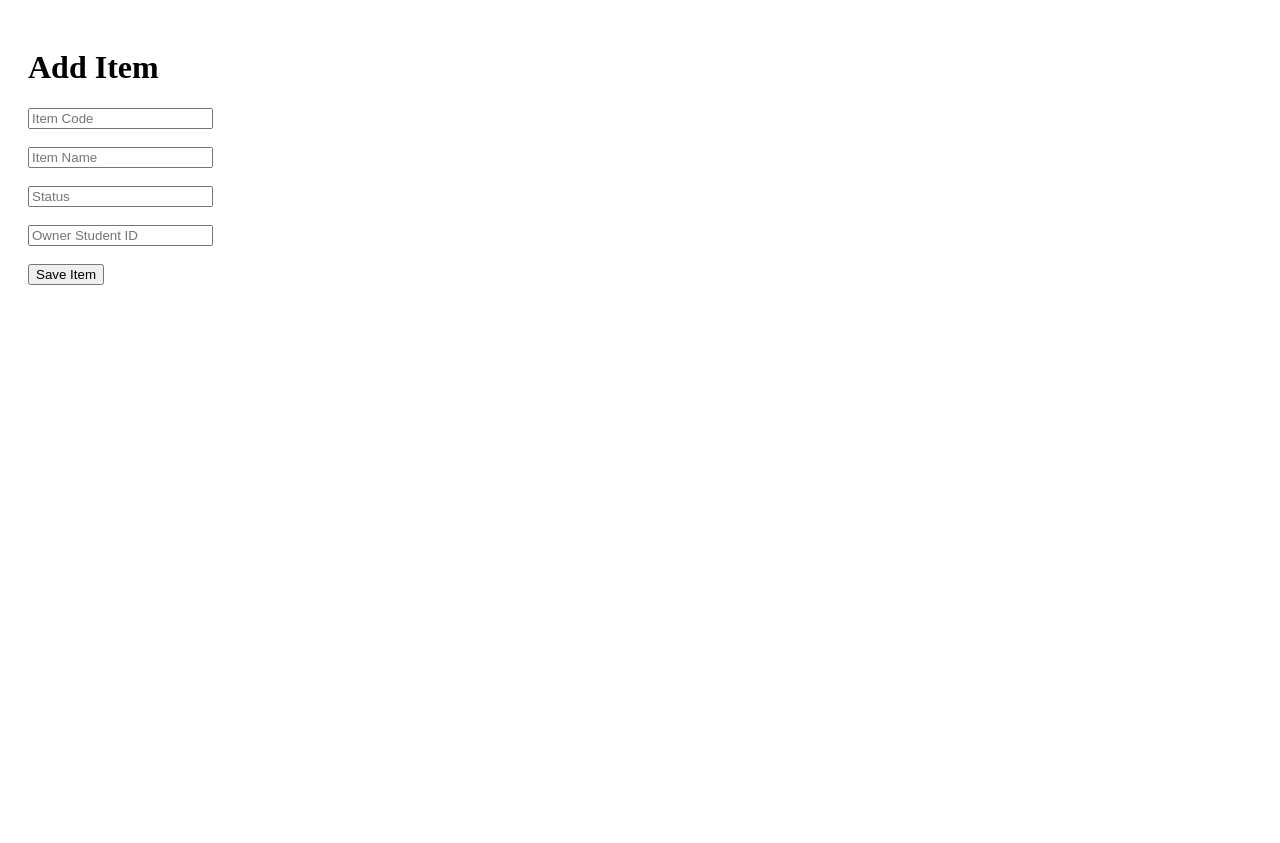
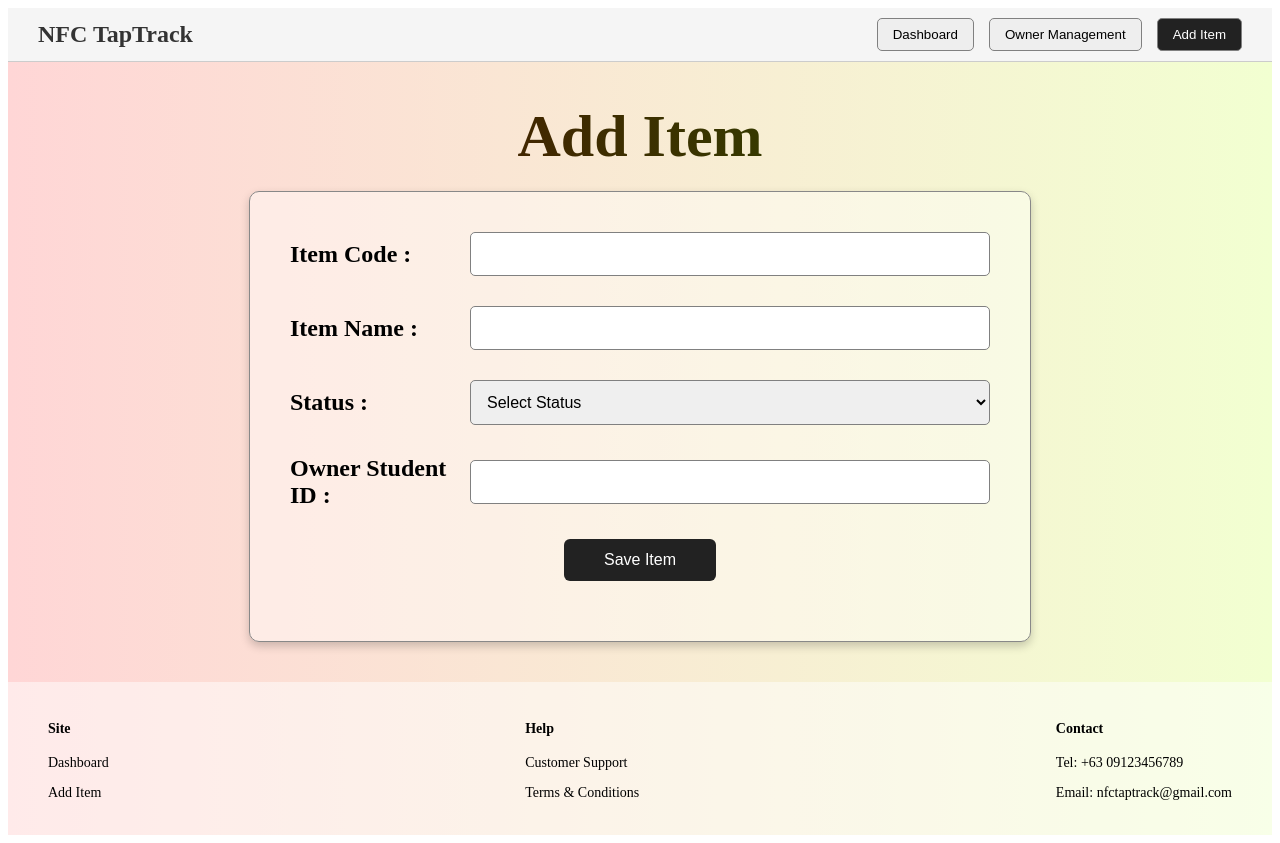
Before and after one commit to Sijeey17/nfctaptrack, a Next.js app: page /admin/add-item in a window 1280 px wide. Before the commit the page ends 800 px from the top, so only its background shows below. Built offline with nearby package versions, Linux system fonts and the light colour scheme.

Commit message:
add-item fixed

```diff
--- a/app/login/page.tsx
+++ b/app/login/page.tsx
@@ -145,7 +145,7 @@ export default function Login() {
               value={email}
               onChange={(e) => setEmail(e.target.value)}
               style={{
-                width: "100%",
+                width: "94%",
                 padding: "10px",
                 borderRadius: "5px",
                 border: "1px solid gray",
--- a/pages/admin/add-item.js
+++ b/pages/admin/add-item.js
@@ -2,18 +2,18 @@ import { useState } from "react";
 import supabase from "../../lib/supabase";
 import { useRouter } from "next/router";
 
-export default function AddItem(){
+export default function AddItem() {
 
   const router = useRouter();
 
-  const [itemCode,setItemCode] = useState("");
-  const [itemName,setItemName] = useState("");
-  const [status,setStatus] = useState("");
-  const [ownerId,setOwnerId] = useState("");
+  const [itemCode, setItemCode] = useState("");
+  const [itemName, setItemName] = useState("");
+  const [status, setStatus] = useState("");
+  const [ownerId, setOwnerId] = useState("");
 
-  const [message,setMessage] = useState("");
+  const [message, setMessage] = useState("");
 
-  async function addItem(){
+  async function addItem() {
 
     // =========================
     // CHECK IF OWNER EXISTS
@@ -23,15 +23,12 @@ export default function AddItem(){
       .select("*")
       .eq("student_id", ownerId.trim());
 
-      console.log("OWNER RESULT:", owner);
-      console.log("OWNER ERROR:", ownerError);
-
     // OWNER NOT FOUND
-    if(ownerError || owner.length === 0){
+    if (ownerError || owner.length === 0) {
 
       console.log(ownerError);
 
-      setMessage("Owner student ID not found");
+      setMessage("❌ Owner student ID not found");
       return;
     }
 
@@ -50,70 +47,294 @@ export default function AddItem(){
       ]);
 
     // INSERT ERROR
-    if(error){
+    if (error) {
 
       console.log(error);
 
-      setMessage("Failed to add item");
+      setMessage("❌ Failed to add item");
       return;
     }
 
     // SUCCESS
-    setMessage("Item added successfully!");
+    setMessage("✅ Item added successfully!");
 
     // REDIRECT
-    setTimeout(()=>{
+    setTimeout(() => {
       router.push("/admin/dashboard");
-    },1500);
+    }, 1500);
   }
 
-  return(
-    <div style={{padding:"20px"}}>
+  return (
+    <div
+      style={{
+        minHeight: "100vh",
+        background:
+          "linear-gradient(to right, #ffd6d6, #f2ffd1)",
+        display: "flex",
+        flexDirection: "column",
+        justifyContent: "space-between"
+      }}
+    >
 
-      <h1>Add Item</h1>
+      {/* HEADER */}
+      <div
+        style={{
+          backgroundColor: "#f5f5f5",
+          padding: "10px 30px",
+          display: "flex",
+          justifyContent: "space-between",
+          alignItems: "center",
+          borderBottom: "1px solid #ccc"
+        }}
+      >
+
+        <h2
+          style={{
+            margin: 0,
+            color: "#333"
+          }}
+        >
+          NFC TapTrack
+        </h2>
+
+        <div
+          style={{
+            display: "flex",
+            gap: "15px"
+          }}
+        >
+
+          <button
+            onClick={() => router.push("/admin/dashboard")}
+            style={navButton}
+          >
+            Dashboard
+          </button>
+
+          <button
+            onClick={() => router.push("/admin/owners")}
+            style={navButton}
+          >
+            Owner Management
+          </button>
+
+          <button
+            style={{
+              ...navButton,
+              backgroundColor: "#222",
+              color: "white"
+            }}
+          >
+            Add Item
+          </button>
+
+        </div>
+      </div>
+
+      {/* TITLE */}
+      <div
+        style={{
+          textAlign: "center",
+          marginTop: "40px"
+        }}
+      >
+        <h1
+          style={{
+            fontSize: "60px",
+            margin: 0,
+            fontWeight: "bold",
+            background:
+              "linear-gradient(to right, #5b0000, #1d5f00)",
+            WebkitBackgroundClip: "text",
+            WebkitTextFillColor: "transparent"
+          }}
+        >
+          Add Item
+        </h1>
+      </div>
+
+      {/* FORM */}
+      <div
+        style={{
+          display: "flex",
+          justifyContent: "center",
+          marginTop: "20px",
+          marginBottom: "40px"
+        }}
+      >
+
+        <div
+          style={{
+            width: "700px",
+            backgroundColor: "rgba(255,255,255,0.4)",
+            border: "1px solid #888",
+            borderRadius: "10px",
+            padding: "40px",
+            boxShadow: "0 4px 10px rgba(0,0,0,0.2)"
+          }}
+        >
+
+          {/* ITEM CODE */}
+          <div style={fieldStyle}>
+            <label style={labelStyle}>
+              Item Code :
+            </label>
 
             <input
               type="text"
-        placeholder="Item Code"
               value={itemCode}
-        onChange={(e)=>setItemCode(e.target.value)}
+              onChange={(e) => setItemCode(e.target.value)}
+              style={inputStyle}
             />
+          </div>
 
-      <br/><br/>
+          {/* ITEM NAME */}
+          <div style={fieldStyle}>
+            <label style={labelStyle}>
+              Item Name :
+            </label>
 
             <input
               type="text"
-        placeholder="Item Name"
               value={itemName}
-        onChange={(e)=>setItemName(e.target.value)}
+              onChange={(e) => setItemName(e.target.value)}
+              style={inputStyle}
             />
+          </div>
 
-      <br/><br/>
+          {/* STATUS */}
+          <div style={fieldStyle}>
+            <label style={labelStyle}>
+              Status :
+            </label>
+
+            <select
+              value={status}
+              onChange={(e) => setStatus(e.target.value)}
+              style={inputStyle}
+            >
+              <option value="">Select Status</option>
+              <option value="Active">Active</option>
+              <option value="Lost">Lost</option>
+              <option value="Found">Found</option>
+            </select>
+          </div>
+
+          {/* OWNER ID */}
+          <div style={fieldStyle}>
+            <label style={labelStyle}>
+              Owner Student ID :
+            </label>
 
             <input
               type="text"
-        placeholder="Status"
-        value={status}
-        onChange={(e)=>setStatus(e.target.value)}
+              value={ownerId}
+              onChange={(e) => setOwnerId(e.target.value)}
+              style={inputStyle}
             />
+          </div>
 
-      <br/><br/>
+          {/* BUTTON */}
+          <div
+            style={{
+              textAlign: "center",
+              marginTop: "30px"
+            }}
+          >
 
-      <input
-        type="text"
-        placeholder="Owner Student ID"
-        value={ownerId}
-        onChange={(e)=>setOwnerId(e.target.value)}
-      />
-
-      <br/><br/>
-
-      <button onClick={addItem}>
+            <button
+              onClick={addItem}
+              style={{
+                padding: "12px 40px",
+                border: "none",
+                borderRadius: "6px",
+                backgroundColor: "#222",
+                color: "white",
+                cursor: "pointer",
+                fontSize: "16px"
+              }}
+            >
               Save Item
             </button>
 
-      <p>{message}</p>
+          </div>
 
+          {/* MESSAGE */}
+          <p
+            style={{
+              textAlign: "center",
+              marginTop: "20px",
+              fontWeight: "bold"
+            }}
+          >
+            {message}
+          </p>
+
+        </div>
+      </div>
+
+      {/* FOOTER */}
+      <div
+        style={{
+          backgroundColor: "rgba(255,255,255,0.5)",
+          padding: "20px 40px",
+          display: "flex",
+          justifyContent: "space-between",
+          fontSize: "14px"
+        }}
+      >
+
+        <div>
+          <h4>Site</h4>
+          <p>Dashboard</p>
+          <p>Add Item</p>
+        </div>
+
+        <div>
+          <h4>Help</h4>
+          <p>Customer Support</p>
+          <p>Terms & Conditions</p>
+        </div>
+
+        <div>
+          <h4>Contact</h4>
+          <p>Tel: +63 09123456789</p>
+          <p>Email: nfctaptrack@gmail.com</p>
+        </div>
+
+      </div>
     </div>
   );
 }
+
+/* ========================= */
+/* STYLES */
+/* ========================= */
+
+const navButton = {
+  padding: "8px 15px",
+  border: "1px solid gray",
+  borderRadius: "5px",
+  backgroundColor: "#eee",
+  cursor: "pointer"
+};
+
+const fieldStyle = {
+  display: "flex",
+  alignItems: "center",
+  marginBottom: "30px"
+};
+
+const labelStyle = {
+  width: "180px",
+  fontWeight: "bold",
+  fontSize: "24px"
+};
+
+const inputStyle = {
+  flex: 1,
+  padding: "12px",
+  borderRadius: "5px",
+  border: "1px solid gray",
+  fontSize: "16px"
+};
```
Also changed, not shown: pages/item/[code].js (+205 -24 lines). Lines whose indentation alone changed are shown as unchanged.
